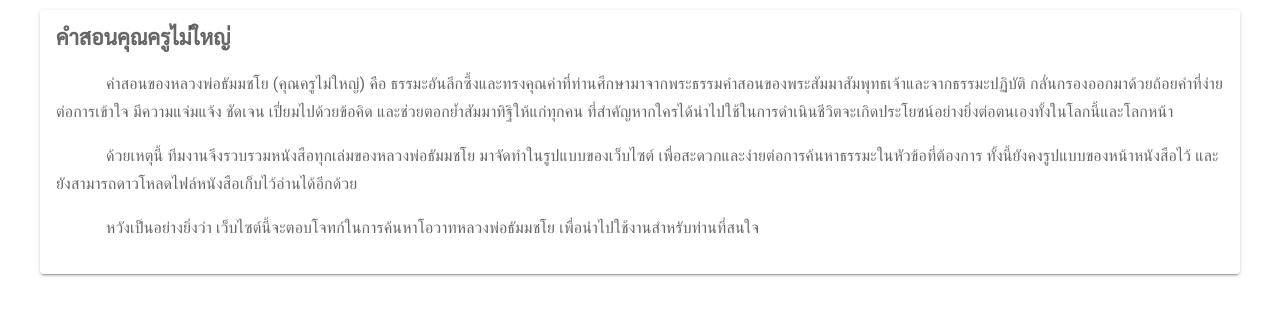
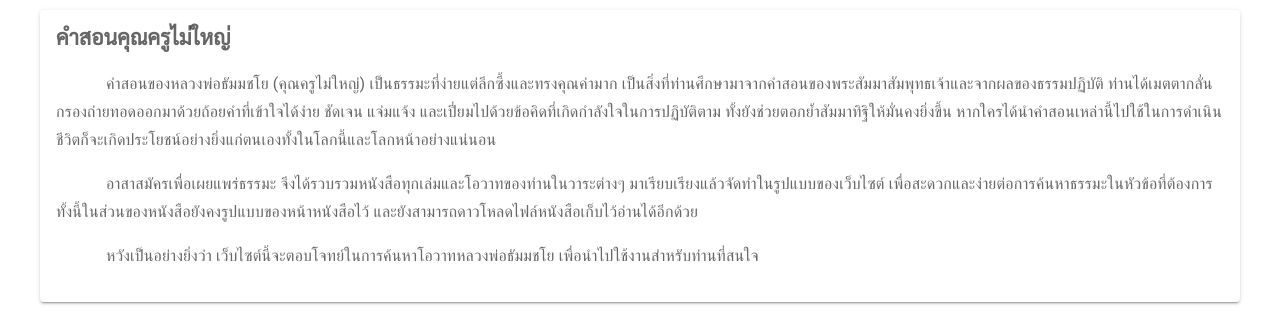
Before and after one commit to idream715/book101, a Vue app: page /about in a window 1280 px wide. Shown: the part 439-759 px from the top of the page. Built offline with nearby package versions, Linux system fonts and the light colour scheme; a small style sheet from the web is missing.

Commit message:
edit content about page

```diff
--- a/src/views/About.vue
+++ b/src/views/About.vue
@@ -26,7 +26,7 @@
                          <v-card-text>
                              <h2 class="font-weight-black">คำสอนคุณครูไม่ใหญ่</h2>
                              <br>
-                             <p class="subtitle-1" >
+                             <!-- <p class="subtitle-1" >
                                  คำสอนของหลวงพ่อธัมมชโย (คุณครูไม่ใหญ่) คือ ธรรมะอันลึกซึ้งและทรงคุณค่าที่ท่านศึกษามาจากพระธรรมคำสอนของพระสัมมาสัมพุทธเจ้าและจากธรรมะปฏิบัติ กลั่นกรองออกมาด้วยถ้อยคำที่ง่ายต่อการเข้าใจ มีความแจ่มแจ้ง ชัดเจน เปี่ยมไปด้วยข้อคิด และช่วยตอกย้ำสัมมาทิฐิให้แก่ทุกคน ที่สำคัญหากใครได้นำไปใช้ในการดำเนินชีวิตจะเกิดประโยชน์อย่างยิ่งต่อตนเองทั้งในโลกนี้และโลกหน้า
                             </p>
                              <p class="subtitle-1">
@@ -34,6 +34,15 @@
                              </p>
                              <p class="subtitle-1">
                                  หวังเป็นอย่างยิ่งว่า เว็บไซต์นี้จะตอบโจทก์ในการค้นหาโอวาทหลวงพ่อธัมมชโย เพื่อนำไปใช้งานสำหรับท่านที่สนใจ
+                             </p> -->
+                             <p class="subtitle-1" >
+                                 คำสอนของหลวงพ่อธัมมชโย (คุณครูไม่ใหญ่) เป็นธรรมะที่ง่ายแต่ลึกซึ้งและทรงคุณค่ามาก เป็นสิ่งที่ท่านศึกษามาจากคำสอนของพระสัมมาสัมพุทธเจ้าและจากผลของธรรมปฏิบัติ ท่านได้เมตตากลั่นกรองถ่ายทอดออกมาด้วยถ้อยคำที่เข้าใจได้ง่าย ชัดเจน แจ่มแจ้ง และเปี่ยมไปด้วยข้อคิดที่เกิดกำลังใจในการปฏิบัติตาม ทั้งยังช่วยตอกย้ำสัมมาทิฐิให้มั่นคงยิ่งขึ้น หากใครได้นำคำสอนเหล่านี้ไปใช้ในการดำเนินชีวิตก็จะเกิดประโยชน์อย่างยิ่งแก่ตนเองทั้งในโลกนี้และโลกหน้าอย่างแน่นอน
+                            </p>
+                             <p class="subtitle-1">
+                                อาสาสมัครเพื่อเผยแพร่ธรรมะ จึงได้รวบรวมหนังสือทุกเล่มและโอวาทของท่านในวาระต่างๆ มาเรียบเรียงแล้วจัดทำในรูปแบบของเว็บไซต์ เพื่อสะดวกและง่ายต่อการค้นหาธรรมะในหัวข้อที่ต้องการ ทั้งนี้ในส่วนของหนังสือยังคงรูปแบบของหน้าหนังสือไว้ และยังสามารถดาวโหลดไฟล์หนังสือเก็บไว้อ่านได้อีกด้วย
+                             </p>
+                             <p class="subtitle-1">
+                                 หวังเป็นอย่างยิ่งว่า เว็บไซต์นี้จะตอบโจทย์ในการค้นหาโอวาทหลวงพ่อธัมมชโย เพื่อนำไปใช้งานสำหรับท่านที่สนใจ
                              </p>
                          </v-card-text>
                      </v-card>
@@ -108,12 +117,12 @@
             </v-container>
         </v-content>
         <v-footer padless class=" text-center mt-5">
-            <v-card-text>
+            <!-- <v-card-text>
                 <p class="mt-5 subtitle-1" style="line-hight:unset;">หนังสือและเนื้อหาต่างๆ โดย กองวิชาการ 01</p>
                 <p class="subtitle-1">จัดทำเป็น Web โดย ทีมงาน RGT</p>
                 <p>TEAM DESIGN</p>
                 <p>DREAM-iTOUCH-KRIT-PUT-TUALEK</p>
-            </v-card-text>
+            </v-card-text> -->
             <v-col
             class="text-center "
             cols="12"
```
